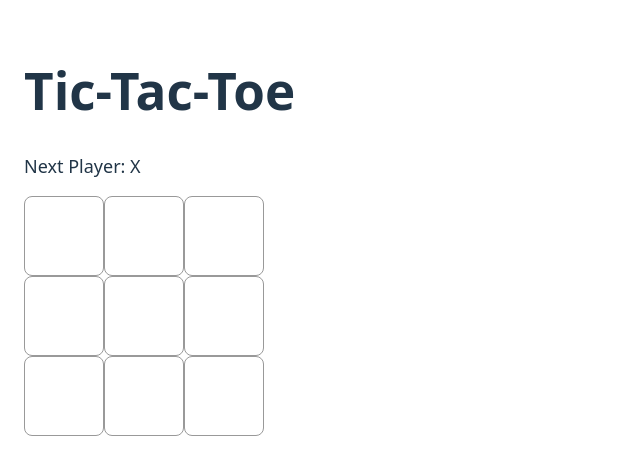
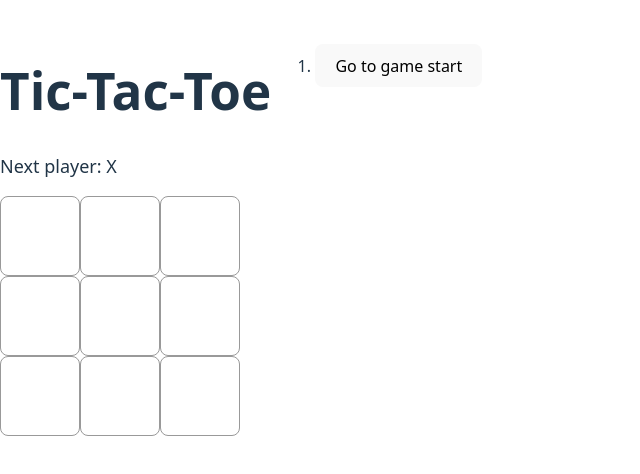
Before and after one commit to awarbler/CloudNativeHw2, a React (Vite) app in the folder task2-react-tictactoe/: page / in a window 1280 px wide. Shown: the part 168-642 px from the top of the page, without its empty margins (0-640 px from the left). Built offline with nearby package versions, Linux system fonts and the light colour scheme.

Commit message:
Task 2: add history and time travel (Fixes #13)

```diff
--- a/task2-react-tictactoe/src/App.css
+++ b/task2-react-tictactoe/src/App.css
@@ -29,3 +29,19 @@
   font-size: 18px; /* increase font size for status text */
 
 }
+
+.game {
+  display: flex; /* use flexbox to arrange game board and info side by side */
+  gap: 24px; /* add space between game board and info */
+}
+
+.game-board {
+
+}
+.game-info {
+
+}
+
+.game-info ol {
+  padding-left: 20px; /* add padding to the left of the move list */
+}
--- a/task2-react-tictactoe/src/App.jsx
+++ b/task2-react-tictactoe/src/App.jsx
@@ -4,37 +4,33 @@ import "./App.css";// loads the CSS file for styling the app
 // square is stateless
 function Square({value, onSquareClick}) { // defines a function component named square
   return ( // returns jsx that renders a button element with the class name "square"
-    <button
-      className="square"
-      onClick={onSquareClick}
-    >
+    <button className="square" onClick={onSquareClick}>
       {value} {/* null "X" , or "O" */}
       </button>
   );
 }
 
 // define the board component that renders a 3x3 grid of squares
-function Board() { // start of the board component
-  const [squares, setSquares] = useState(Array(9).fill(null)); // start all squares as null
+function Board({xIsNext, squares, onPlay}) { // start of the board component
+  //const [squares, setSquares] = useState(Array(9).fill(null)); // start all squares as null
   // state to track whose turn it is
-  const [xIsNext, setXIsNext] = useState(true); // true --> X turn False --> o turn
+  // const [xIsNext, setXIsNext] = useState(true); // true --> X turn False --> o turn
   // Determine winner or null if no winner
-  const winner = calculateWinner(squares);
-
+  const winner = squares ? calculateWinner(squares) : null; // calculate winner based on current squares
   // Decide what status text to show
   let status; // declares the status string
   if(winner){
     status= "Winner: " + winner; // if there is a winner
   } else {
-    status = "Next Player: " + (xIsNext? "X" : "O");
+    status = "Next player: " + (xIsNext? "X" : "O");
   }
   // Click handler for a square at index i
   function handleClick(i) { // i is 0....8
     // stops game if there is a winner
     if (winner){
-      return; // no further moves are alllowed
+      return; // no further moves are allowed
     }
-    // ignore squre if square is filled do nothing
+    // ignore square if square is filled do nothing
     if (squares[i]){
       return; // prevents overwriting
     }
@@ -42,11 +38,11 @@ function Board() { // start of the board component
     const nextSquares = squares.slice();
     // Place an X or O depending on whose turn it is
     nextSquares[i] = xIsNext ? "X" : "O";
-    //
     // Update the square state
-    setSquares(nextSquares);
+    //setSquares(nextSquares);
     // Switch turns
-    setXIsNext(!xIsNext);
+    //setXIsNext(!xIsNext);
+    onPlay(nextSquares); // controller component that will update the state
   }
   // render 3 rows 3 squares
   return (
@@ -58,25 +54,73 @@ function Board() { // start of the board component
         <Square value={squares[1]} onSquareClick={() => handleClick(1)} /> {/* square 1 */}
         <Square value={squares[2]} onSquareClick={() => handleClick(2)} /> {/* square 2 */}
       </div>
+
       <div className="board-row"> {/* second row of the board */}
         <Square value={squares[3]} onSquareClick={() => handleClick(3)} /> {/* square 3 */}
         <Square value={squares[4]} onSquareClick={() => handleClick(4)} /> {/* square 4 */}
         <Square value={squares[5]} onSquareClick={() => handleClick(5)} /> {/* square 5 */}
+      </div>
 
-      </div>
       <div className="board-row"> {/* third row of the board */}
         <Square value={squares[6]} onSquareClick={() => handleClick(6)} /> {/* square 6 */}
         <Square value={squares[7]} onSquareClick={() => handleClick(7)} /> {/* square 7 */}
         <Square value={squares[8]} onSquareClick={() => handleClick(8)} /> {/* square 8 */}
       </div>
+    </div>
+  );
+}
+// replaced app with Game - game is top level component
+// Game is the controller component that manages the state of
+// the game and renders the board
+export default function Game() {
+  // history store board state after each move
+  const [history, setHistory] = useState([Array(9).fill(null)]);
+  // currentMove tells us which board in history we are seeing
+  const [currentMove, setCurrentMove] = useState(0); // start at 0
+  // depends on the move number even=x ood = O
+  const xIsNext = currentMove % 2 === 0; // boolean
+  // the board we will display
+  const currentSquares = history[currentMove]; //square array for this move
+  // handlePlay saves  anew move into history
+  function handlePlay(nextSquares){ // nextSquare is the new board after a click
+    const nextHistory = history.slice(0, currentMove + 1); // discard future moves if we time travel
+    nextHistory.push(nextSquares); // append the new board state
+    setHistory (nextHistory); // update history state
+    setCurrentMove(nextHistory.length -1); // jump to newest ove
+    }
 
+    // jumpTo changes which move we are viewing
+    function jumpTo(nextMove){ // nextMove = 0 .... history.length-1
+      setCurrentMove(nextMove); // time travel update current move
+    }
+    // build the list of move buttons
+    const moves = history.map((squares, move) => {
+      // label for the button
+      const description = move === 0 ? "Go to game start" : "Go to move #" + move;
+      return (
+        <li key={move}> {/* move index as key is ok here */}
+          <button onClick={() => jumpTo(move)}>{description}</button> {/* button to jump to this move */}
+        </li>
+      );
+    });
+    // render board and move list
+    return (
+    <div className="game">
+      <div className="game-board">
+        <h1>Tic-Tac-Toe</h1>
+        <Board xIsNext={xIsNext} squares={currentSquares} onPlay={handlePlay}/> {/* renders the board component */}
+        </div>
+
+      <div className="game-info">
+        <ol>{moves}</ol>
+      </div>
     </div>
-
-  );
+    );
 }
 
 // Helper function calculate winner
 function calculateWinner(squares){
+  if (!squares) return null; // if squares is null or undefined return null
   // all possible winning lines(3 in a row)
   const lines = [
     [0,1,2], // top row
@@ -89,7 +133,7 @@ function calculateWinner(squares){
     [2,4,6]  // diagonal top-right to bottom-left
   ];
   // check each line to see if there is a winner
-  for (let i = 0; i <lines.length; i++) { //loop throue each winning line
+  for (let i = 0; i <lines.length; i++) { //loop thru each winning line
     const [a, b, c] = lines[i]; // get the three indexes for each line
     if (squares[a] && squares[a] === squares[b] && squares[a] === squares[c]) {
       return squares[a]; // return x or O as winner
@@ -97,12 +141,3 @@ function calculateWinner(squares){
   }
   return null; // no winner
 }
-// App renders title and board component
-export default function App() {
-  return (
-    <div className="app"> {/* top level wrapper */}
-      <h1>Tic-Tac-Toe</h1>
-      <Board /> {/* renders the board component */}
-      </div>
-    );
-}
```
